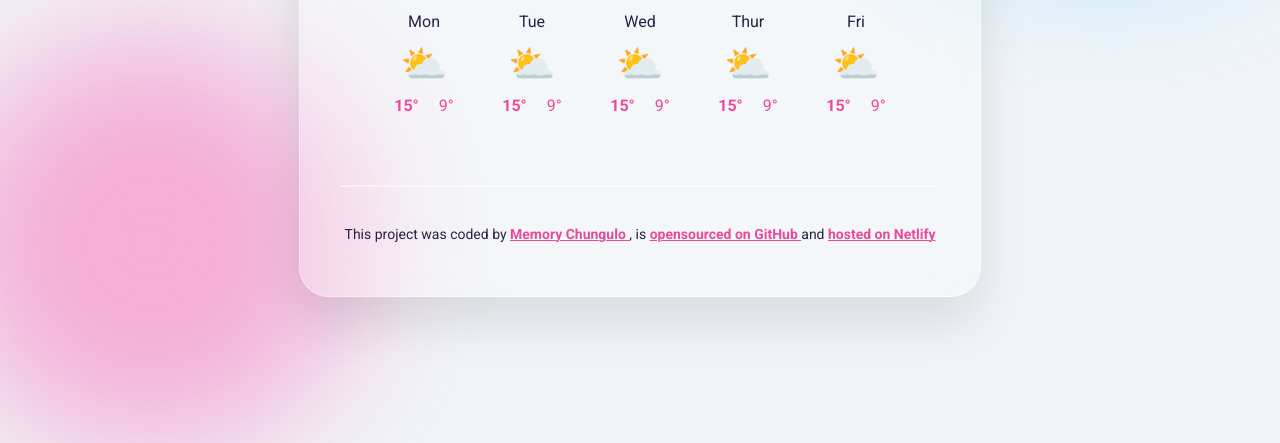
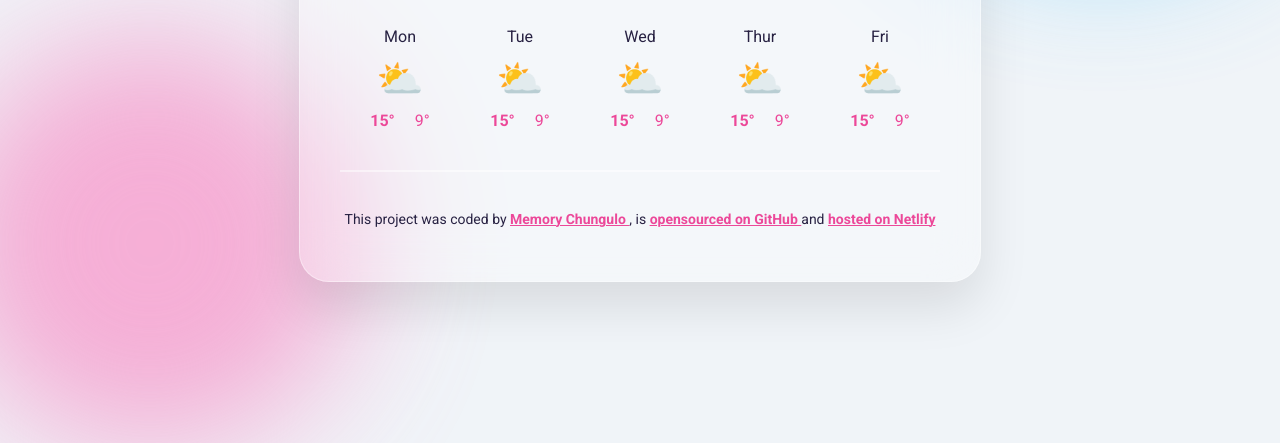
Before and after one commit to Memzy2/SheCodes-W8-Final-Project, a website built with Parcel: page index.html in a window 1280 px wide. Shown: the part 407-850 px from the top of the page. Built offline with nearby package versions, Linux system fonts and the light colour scheme.

Commit message:
Updated the CSS file

```diff
--- a/src/styles.css
+++ b/src/styles.css
@@ -180,7 +180,7 @@ main {
 .weather-forecast {
   display: flex;
   justify-content: space-around;
-  padding: 30px;
+  margin-top: 30px;
 }
 
 .little-temps {
```
